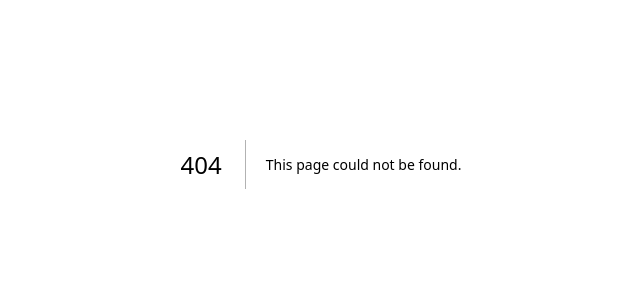
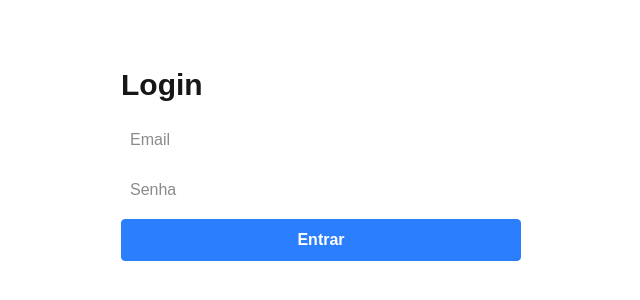
Before and after one commit to AllysonAbreu/react_studies, a Next.js app in the folder fundamentos-front-end-react/: page /login in a window 1280 px wide. Before the commit this address had no page. Shown: the part 252-552 px from the top of the page, without its empty margins (319-959 px from the left). Built offline with nearby package versions, Linux system fonts and the light colour scheme.

Commit message:
finaliza terceira aula sobre autenticação

```diff
--- /dev/null
+++ b/fundamentos-front-end-react/src/app/(nivel-4)/dashboard/page.tsx
@@ -0,0 +1,27 @@
+// app/dashboard/page.tsx
+'use client'
+
+import { useEffect } from 'react'
+import { useRouter } from 'next/navigation'
+import { useAuth } from '@/lib/aula-4/AuthContext'
+
+export default function Dashboard() {
+  const { user, logout } = useAuth()
+  const router = useRouter()
+
+  useEffect(() => {
+    if (!user) {
+      router.push('/login')
+    }
+  }, [user])
+
+  if (!user) return null
+
+  return (
+    <div>
+      <h1>Bem-vindo, {user.email}!</h1>
+      <p>Sua role: {user.role}</p>
+      <button onClick={logout}>Sair</button>
+    </div>
+  )
+}
--- /dev/null
+++ b/fundamentos-front-end-react/src/app/(nivel-4)/layout.tsx
@@ -0,0 +1,15 @@
+import { AuthProvider } from "@/lib/aula-4/AuthContext";
+
+export default function Layout({
+  children,
+}: Readonly<{
+  children: React.ReactNode;
+}>) {
+  return (
+  <div className="min-h-screen p-4 flex items-center justify-center">
+    <AuthProvider>
+      {children}
+    </AuthProvider>
+  </div>
+  );
+}
--- /dev/null
+++ b/fundamentos-front-end-react/src/app/(nivel-4)/login/page.tsx
@@ -0,0 +1,36 @@
+// app/login/page.tsx
+'use client'
+
+import { useState } from 'react'
+import { useRouter } from 'next/navigation'
+import { useAuth } from '@/lib/aula-4/AuthContext'
+import { ButtonCustom } from '@/components/aula-4/ButtonCustom'
+
+export default function LoginPage() {
+  const [email, setEmail] = useState('')
+  const [password, setPassword] = useState('')
+  const { login } = useAuth()
+  const router = useRouter()
+
+  const handleSubmit = async (e: React.FormEvent) => {
+    e.preventDefault()
+    try {
+      await login(email, password)
+      router.push('/dashboard')
+    } catch (err) {
+      alert('Login falhou')
+      console.error(err)
+    }
+  }
+
+  return (
+      <div className="grid gap-y-4 p-4 border border-white p-8 rounded">
+        <h1 className="text-3xl font-bold">Login</h1>
+        <form onSubmit={handleSubmit} className="grid gap-y-2 w-100">
+          <input className="p-2 border border-white rounded" value={email} onChange={e => setEmail(e.target.value)} placeholder="Email" />
+          <input className="p-2 border border-white rounded" value={password} onChange={e => setPassword(e.target.value)} placeholder="Senha" type="password" />
+          <ButtonCustom type="submit">Entrar</ButtonCustom>
+        </form>
+      </div>
+  )
+}
--- a/fundamentos-front-end-react/src/app/nivel-4/login/page.tsx
+++ /dev/null
@@ -1,32 +0,0 @@
-// app/login/page.tsx
-'use client'
-
-import { useState } from 'react'
-import { useRouter } from 'next/navigation'
-import { useAuth } from '@/context/aula-4/AuthContext'
-
-export default function LoginPage() {
-  const [email, setEmail] = useState('')
-  const [password, setPassword] = useState('')
-  const { login } = useAuth()
-  const router = useRouter()
-
-  const handleSubmit = async (e: React.FormEvent) => {
-    e.preventDefault()
-    try {
-      await login(email, password)
-      router.push('/dashboard')
-    } catch (err) {
-      alert('Login falhou')
-      console.error(err)
-    }
-  }
-
-  return (
-    <form onSubmit={handleSubmit} className="flex flex-col gap-2">
-      <input value={email} onChange={e => setEmail(e.target.value)} placeholder="Email" />
-      <input value={password} onChange={e => setPassword(e.target.value)} placeholder="Senha" type="password" />
-      <button type="submit">Entrar</button>
-    </form>
-  )
-}
--- a/fundamentos-front-end-react/src/app/page.tsx
+++ b/fundamentos-front-end-react/src/app/page.tsx
@@ -21,7 +21,7 @@
       <Link className="underline" href="/nivel-3/community-libraries">
         Aula 3 - Community Libraries
       </Link>
-      <Link className="underline" href="/nivel-4/login">
+      <Link className="underline" href="/login">
         Aula 4 - Autenticação
       </Link>
     </div>
--- /dev/null
+++ b/fundamentos-front-end-react/src/aula-4/fetchWithToken.ts
@@ -0,0 +1,10 @@
+// lib/fetchWithAuth.ts
+export const fetchWithAuth = async (url: string, token: string, options: RequestInit = {}) =>
+   await fetch(url, {
+    ...options,
+    headers: {
+      ...options.headers,
+      Authorization: `Bearer ${token}`,
+      'Content-Type': 'application/json',
+    },
+  });
--- /dev/null
+++ b/fundamentos-front-end-react/src/components/aula-4/ButtonCustom.tsx
@@ -0,0 +1,10 @@
+import { ButtonHTMLAttributes, FC } from "react";
+
+export const ButtonCustom: FC<ButtonHTMLAttributes<HTMLButtonElement>> = ({ onClick, children, ...props }) => (
+    <button
+        className="border border-blue-500 p-2 rounded cursor-pointer bg-blue-500 text-white hover:bg-blue-900 font-bold"
+        onClick={onClick}
+            {...props}>
+            {children}
+    </button>
+);
--- /dev/null
+++ b/fundamentos-front-end-react/src/middleware.ts
@@ -0,0 +1,27 @@
+// middleware.ts
+import { NextRequest, NextResponse } from 'next/server'
+import jwt from 'jsonwebtoken'
+
+
+export function middleware(req: NextRequest) {
+  const token = req.headers.get('authorization')?.split(' ')[1]
+
+  if (!token) return NextResponse.redirect(new URL('/login', req.url))
+
+  try {
+    const decoded = jwt.verify(token, process.env.JWT_SECRET!)
+    const role = (decoded as any).role
+
+    if (req.nextUrl.pathname.startsWith('/dashboard') && role !== 'admin') {
+      return NextResponse.redirect(new URL('/login', req.url))
+    }
+
+    return NextResponse.next()
+  } catch {
+    return NextResponse.redirect(new URL('/login', req.url))
+  }
+}
+
+export const config = {
+  matcher: ['/dashboard'],
+}
```
Also changed, not shown: fundamentos-front-end-react/src/app/(nivel-4)/api/auth/route.ts (renamed from fundamentos-front-end-react/src/app/nivel-4/api/auth/route.ts), fundamentos-front-end-react/src/lib/aula-4/AuthContext.tsx (renamed from fundamentos-front-end-react/src/context/aula-4/AuthContext.tsx), 1 other file (tests, documents, lock files or other folders).
